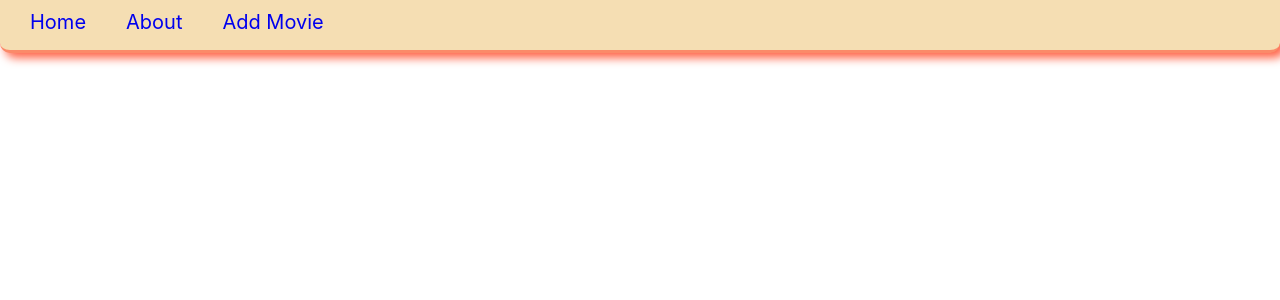
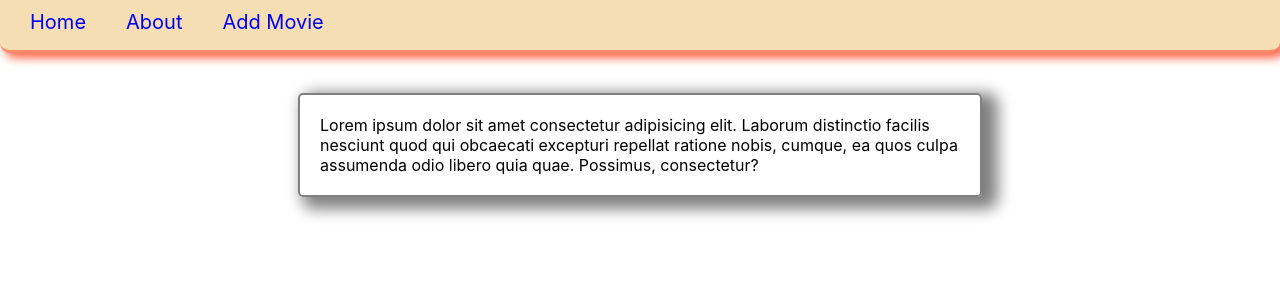
Before and after one commit to codefunlearn/git-exercise, a React (Create React App) app in the folder exercise/: page /about in a window 1280 px wide. Shown: the top 300 px of the page. Built offline with nearby package versions, Linux system fonts and the light colour scheme.

Commit message:
Added about page

```diff
--- a/exercise/src/App.js
+++ b/exercise/src/App.js
@@ -1,14 +1,15 @@
 import { BrowserRouter as Router, Route } from "react-router-dom"
 import Navbar from "./components/Navbar"
+import About from "./pages/About";
 
 function App() {
   return (
     <div className="App">
       <Router>
         <Navbar />
-        {/*
+
           <Route path="/"></Route>
-          <Route path="/about"></Route> */}
+          <Route path="/about" component={About}></Route>
       </Router>
     </div>
   );
--- /dev/null
+++ b/exercise/src/pages/About.js
@@ -0,0 +1,11 @@
+import { wrapper } from '../styles/About.module.css'
+
+const About = () => {
+  return (
+    <div className={wrapper}>
+      <p>Lorem ipsum dolor sit amet consectetur adipisicing elit. Laborum distinctio facilis nesciunt quod qui obcaecati excepturi repellat ratione nobis, cumque, ea quos culpa assumenda odio libero quia quae. Possimus, consectetur?</p>
+    </div>
+  );
+}
+
+export default About;
--- /dev/null
+++ b/exercise/src/styles/About.module.css
@@ -0,0 +1,12 @@
+.wrapper{
+  padding-top: 40px;
+}
+
+.wrapper p{
+  width: 50%;
+  border: 2px solid grey;
+  box-shadow: 10px 6px 15px 6px grey;
+  border-radius: 5px;
+  padding: 20px;
+  margin: auto;
+}
```
